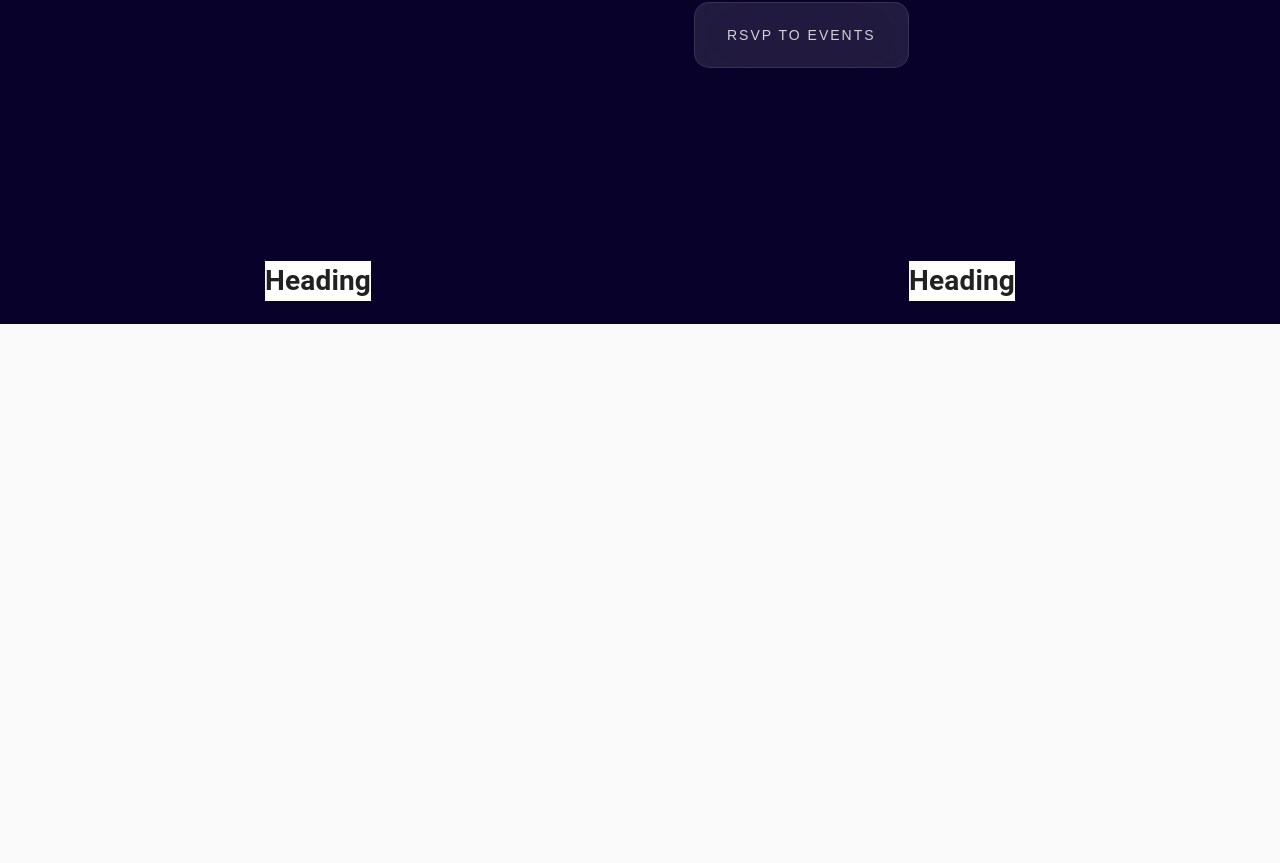
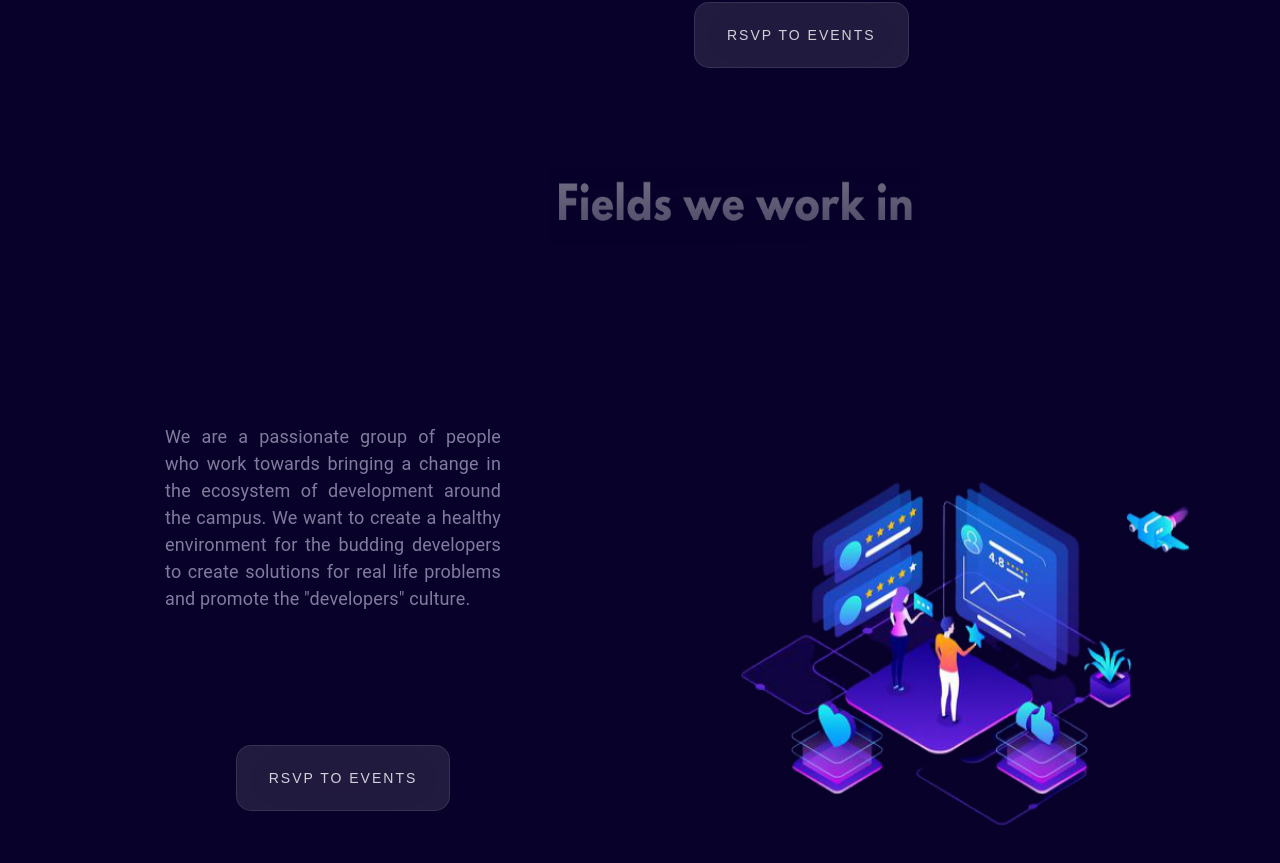
Before and after one commit to saimeghana-y/gvp-ai-club, a React (Create React App) app: page / in a window 1280 px wide. Shown: the part 611-1474 px from the top of the page. Before the commit the page ends 935 px from the top, so only its background shows below. Built offline with nearby package versions, Linux system fonts and the light colour scheme.

Commit message:
fields block

```diff
--- a/src/pages/home.css
+++ b/src/pages/home.css
@@ -18,7 +18,6 @@
   cursor: pointer;
   text-transform: uppercase;
 }
-
 .glass-button:hover {
   background-color: rgba(255,255,255,0.2);
 }
@@ -70,6 +69,25 @@
     }
   }
 
+
+  .twoPeople {
+    width: 500px;
+    height: 400px;
+    animation: zoom-in-zoom-out 3s ease infinite;
+  }
+
+  @keyframes zoom-in-zoom-out {
+    0% {
+      transform: scale(1, 1);
+    }
+    50% {
+      transform: scale(1.2, 1.2);
+    }
+    100% {
+      transform: scale(1, 1);
+    }
+  }
+
    @keyframes flash {
     0% { opacity: .3; }
     50% { opacity: 1; }
@@ -91,3 +109,25 @@
     margin-top: -180px;
   }
 }
+
+.fields-heading{
+  width: 370px;
+  height: 80px;
+  margin-top: 100px;
+  margin-left: 550px;
+}
+
+img.vert-move {
+  width: 600px;
+  height: 470px;
+  -webkit-animation: mover 1s infinite  alternate;
+  animation: mover 1s infinite  alternate;
+}
+@-webkit-keyframes mover {
+  0% { transform: translateY(0); }
+  100% { transform: translateY(-10px); }
+}
+@keyframes mover {
+  0% { transform: translateY(0); }
+  100% { transform: translateY(-10px); }
+}
--- a/src/pages/home.js
+++ b/src/pages/home.js
@@ -2,9 +2,10 @@ import { Typography,Box,Toolbar,makeStyles,Slide, createTheme, Grid,Zoom  } from
 import logoAI from "../images/ai club logo.png"
 import logoGDSC from "../images/gdsc logo.png"
 import leftPlanet from "../images/left planet.png"
-import rightPlanrt from "../images/right planet.png"
+import rightPlanet from "../images/right planet.png"
 import heading from "../images/Main Heading.png"
-
+import twoStats from "../images/2_people_stats-removebg-preview.png"
+import fieldHeading from "../images/fields heading.png"
 import './home.css'
 
 const useStyles = makeStyles((theme)=>({
@@ -22,7 +23,7 @@ const useStyles = makeStyles((theme)=>({
   padTop:{
     paddingTop:120,
   },
-  text:{
+  righttext:{
     color:"#817C9D",
     paddingLeft:50,
     paddingRight:200,
@@ -33,6 +34,20 @@ const useStyles = makeStyles((theme)=>({
       paddingRight:30,
 
     },
+
+  },
+  lefttext:{
+    color:"#817C9D",
+    paddingLeft:165,
+    paddingRight:135,
+    textAlign:"justify",
+    fontSize:18,
+    [theme.breakpoints.down("sm")]: {
+      paddingLeft:30,
+      paddingRight:30,
+
+    },
+
   }
 }));
 
@@ -51,7 +66,7 @@ function About() {
             </Grid>
 
             <Grid item xs={6} container className={classes.gridCenter}>
-            <img src={rightPlanrt} className="moveUp remove"></img>
+            <img src={rightPlanet} className="moveUp remove"></img>
             <img src={logoGDSC} className="zoom-in-out-box paddLeft moveMobile" ></img>
             </Grid>
           </Grid>
@@ -61,7 +76,7 @@ function About() {
         <Grid item container xs={12} lg={6}md={6} className={classes.gridLeft}>
 
         <img src={heading} className="heading"></img>
-        <Typography  className={classes.text}>We are a  passionate group of people who work towards
+        <Typography  className={classes.righttext}>We are a  passionate group of people who work towards
                     bringing a change in the ecosystem of development around the campus.
                     We want to create a healthy environment for the budding developers
                     to create solutions for real life problems and promote the "developers"
@@ -71,12 +86,21 @@ function About() {
         </div>
         </Grid>
       </Grid>
+      <img src={fieldHeading} className="fields-heading"></img>
       <Grid container spacing={1}>
            <Grid item xs={12} lg={6}md={6} container className={classes.gridCenter}>
-             <h1 style={{backgroundColor:'white'}}>Heading</h1>
+            <Typography  className={classes.lefttext}>We are a  passionate group of people who work towards
+                        bringing a change in the ecosystem of development around the campus.
+                        We want to create a healthy environment for the budding developers
+                        to create solutions for real life problems and promote the "developers"
+                        culture.</Typography>
+            <div class="glass-toolbar">
+              <button onclick="window.location.href='./pages/about.js'" class="glass-button">RSVP to Events</button>
+            </div>
             </Grid>
-           <Grid item xs={12} lg={6}md={6} container className={classes.gridCenter}>
-             <h1 style={{backgroundColor:'white'}}>Heading</h1>
+
+           <Grid item xs={12} lg={6}md={6} container className={classes.gridLeft}>
+            <img src={twoStats} className="vert-move"></img>
             </Grid>
 
       </Grid>
```
Also changed, not shown: src/images/2_people_stats-removebg-preview.png (added), src/images/fields heading.png (added).
